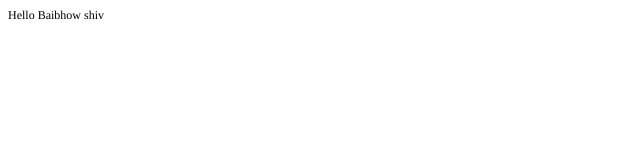
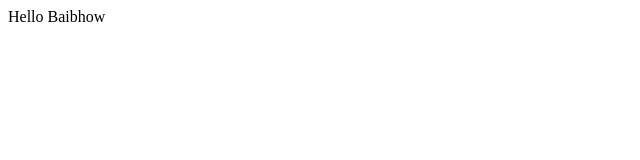
Before and after one commit to SrvBaibhow/SrvBaibhow, a plain HTML site: page index.html in a window 1280 px wide. Shown: the full height of the page, 0-640 px from the left. Drawn offline with Linux system fonts and the light colour scheme.

Commit message:
Update index.html

```diff
--- a/index.html
+++ b/index.html
@@ -1,17 +1 @@
-<!DOCTYPE html PUBLIC "-//W3C//DTD HTML 4.01//EN" "http://www.w3.org/TR/html4/strict.dtd">
-<html>
-<head>
-  <meta http-equiv="Content-Type" content="text/html; charset=utf-8">
-  <meta http-equiv="Content-Style-Type" content="text/css">
-  <title></title>
-  <meta name="Generator" content="Cocoa HTML Writer">
-  <meta name="CocoaVersion" content="2113.2">
-  <style type="text/css">
-    p.p1 {margin: 0.0px 0.0px 0.0px 0.0px; font: 12.0px Times; color: #000000; -webkit-text-stroke: #000000}
-    span.s1 {font-kerning: none}
-  </style>
-</head>
-<body>
-<p class="p1"><span class="s1">Hello Baibhow shiv</span></p>
-</body>
-</html>
+<div>Hello Baibhow</div>
```
